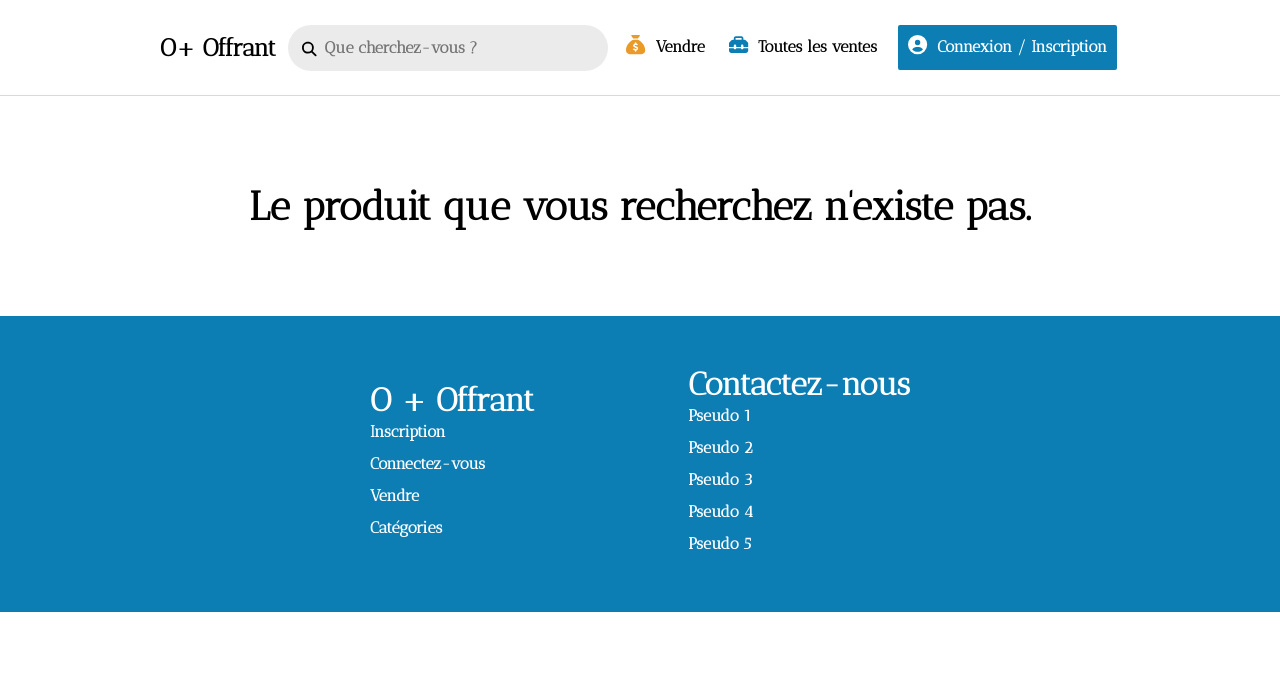
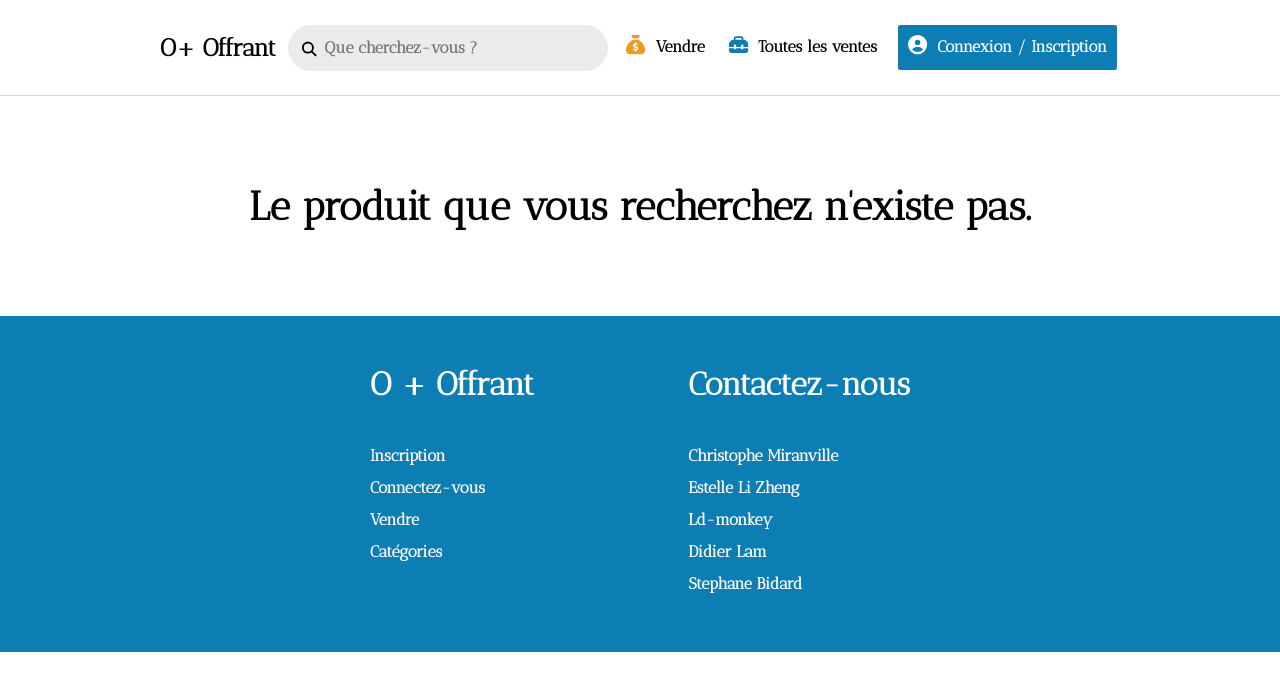
Before and after one commit to Ld-monkey/o-plus-offrant-front-end, a React (Vite) app: page /produit/1 in a window 1280 px wide. Shown: the top 690 px of the page. Built offline with nearby package versions, Linux system fonts and the light colour scheme; no server answers.

Commit message:
Add Footer style + on click open modal login

```diff
--- a/src/components/App/App.tsx
+++ b/src/components/App/App.tsx
@@ -30,7 +30,7 @@ function App() {
       <AppHeader toggleModalLogin={checkOpenModal} />
       <Outlet />
       <Login toggleModalLogin={checkOpenModal} isOpenModal={isOpenModal} />
-      <Footer />
+      <Footer toggleModalLogin={checkOpenModal} />
     </div>
   );
 }
--- a/src/components/Footer/Footer.scss
+++ b/src/components/Footer/Footer.scss
@@ -3,18 +3,18 @@
 .Footer {
   display: flex;
   flex-direction: column;
-
   justify-content: center;
-  align-items: center;
-
   gap: 50px;
-
-  text-align: center;
 
   background-color: v.$color-primary;
   color: v.$color-text;
+  margin-top: 70px;
   padding: 50px;
   line-height: 2rem;
+
+  h2 {
+    margin-bottom: 40px;
+  }
 
   @media (min-width: v.$layout-breakpoint-tablet) {
     flex-direction: row;
@@ -25,13 +25,18 @@
   &__info,
   &__Pseudo {
     padding: 2px;
+    text-align: center;
+
+    @media (min-width: v.$layout-breakpoint-tablet) {
+      text-align: left;
+    }
   }
 
   a {
     display: block;
     color: v.$color-text;
     &:hover {
-        text-decoration: underline;
+      text-decoration: underline;
     }
   }
 }
--- a/src/components/Footer/Footer.tsx
+++ b/src/components/Footer/Footer.tsx
@@ -1,23 +1,49 @@
 import { Link } from 'react-router-dom';
 import './Footer.scss';
 
-function Footer() {
+function Footer({ toggleModalLogin }: { toggleModalLogin: () => void }) {
   return (
     <footer className="Footer">
       <div className="Footer__info">
         <h2>O + Offrant</h2>
-        <Link to="#incscription">Inscription</Link>
-        <Link to="#login">Connectez-vous</Link>
+        <Link to="#incscription" onClick={() => toggleModalLogin()}>
+          Inscription
+        </Link>
+        <Link to="#login" onClick={() => toggleModalLogin()}>
+          Connectez-vous
+        </Link>
         <Link to="/produit/creation">Vendre</Link>
         <Link to="/produits">Catégories</Link>
       </div>
       <div className="Footer__Pseudo">
         <h2>Contactez-nous</h2>
-        <a href="#pseudo1">Pseudo 1</a>
-        <a href="#pseudo2">Pseudo 2</a>
-        <a href="#pseudo3">Pseudo 3</a>
-        <a href="#pseudo4">Pseudo 4</a>
-        <a href="#pseudo5">Pseudo 5</a>
+        <a
+          href="https://github.com/Christophe-miranville"
+          rel="noreferrer"
+          target="_blank"
+        >
+          Christophe Miranville
+        </a>
+        <a
+          href="https://github.com/Estelle-Li-Zheng"
+          rel="noreferrer"
+          target="_blank"
+        >
+          Estelle Li Zheng
+        </a>
+        <a href="https://github.com/Ld-monkey" rel="noreferrer" target="_blank">
+          Ld-monkey
+        </a>
+        <a href="https://github.com/DidierLam" rel="noreferrer" target="_blank">
+          Didier Lam
+        </a>
+        <a
+          href="https://github.com/stephanebidard"
+          rel="noreferrer"
+          target="_blank"
+        >
+          Stephane Bidard
+        </a>
       </div>
     </footer>
   );
```
